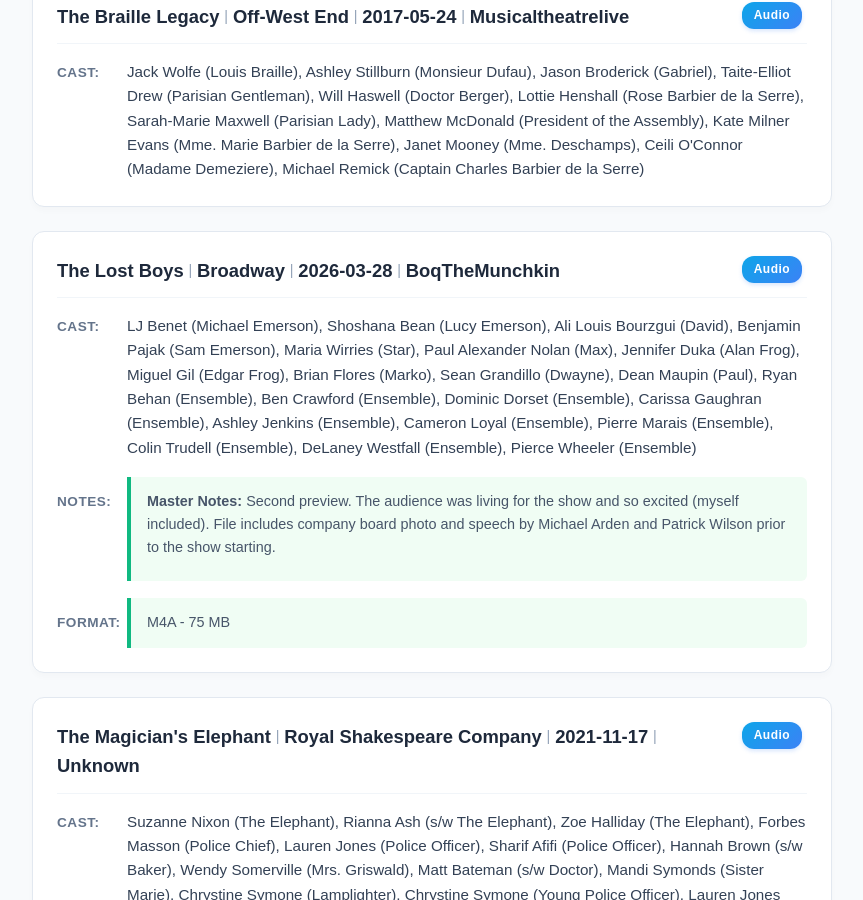
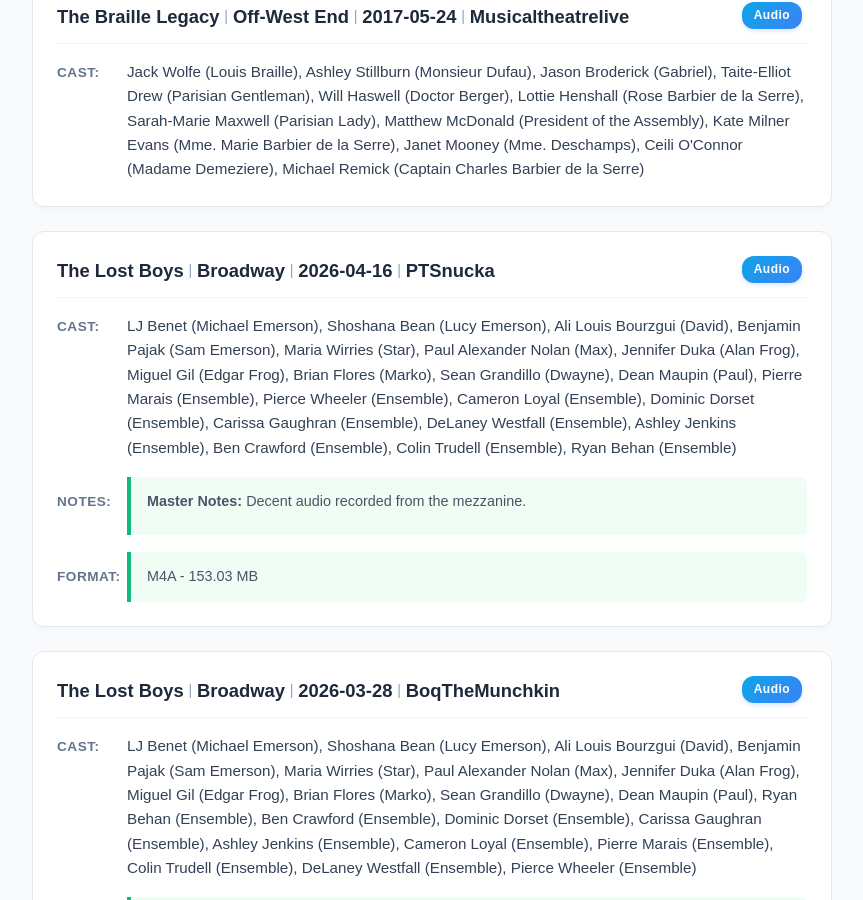
Before and after one commit to DireSpider/direspider.github.io, a Jekyll site: the page built from audios/index.html, in a window 1280 px wide and 900 px high, scrolled down 20991 px. Shown: the whole window, without its empty margins (208-1071 px from the left). Built offline with Jekyll 4.4.1, drawn with Linux system fonts in a browser that asks for light colours.

Commit message:
update audio include html

```diff
--- a/_includes/audios.html
+++ b/_includes/audios.html
@@ -3016,6 +3016,65 @@
             <span class="separator">|</span>
             <span>Broadway</span>
             <span class="separator">|</span>
+            <span>2026-04-16</span>
+            <span class="separator">|</span>
+            <span>PTSnucka</span>
+          </div>
+
+          <div class ="header-badges">
+        <span class="media-type-badge">audio</span>
+
+
+
+
+
+             </div>
+
+        </div>
+
+        <div class="info-section">
+            <span class="label">Cast:</span>
+            <span id="cast-display" class="content-text">
+                LJ Benet (Michael Emerson), Shoshana Bean (Lucy Emerson), Ali Louis Bourzgui (David), Benjamin Pajak (Sam Emerson), Maria Wirries (Star), Paul Alexander Nolan (Max), Jennifer Duka (Alan Frog), Miguel Gil (Edgar Frog), Brian Flores (Marko), Sean Grandillo (Dwayne), Dean Maupin (Paul), Pierre Marais (Ensemble), Pierce Wheeler (Ensemble), Cameron Loyal (Ensemble), Dominic Dorset (Ensemble), Carissa Gaughran (Ensemble), DeLaney Westfall (Ensemble), Ashley Jenkins (Ensemble), Ben Crawford (Ensemble), Colin Trudell (Ensemble), Ryan Behan (Ensemble)
+            </span>
+        </div>
+
+
+      <div class="info-section">
+          <span class="label">Notes:</span>
+          <div class="notes-text">
+
+
+              <div style="margin-bottom: 0.5rem;">
+                  <strong>Master Notes:</strong> Decent audio recorded from the mezzanine.
+              </div>
+
+
+
+
+          </div>
+      </div>
+
+
+
+
+
+
+<div class="info-section">
+<span class="label">Format:</span>
+<div class="notes-text">
+ M4A - 153.03 MB
+</div>
+</div>
+
+    </div>    <div class="recording-card">
+        <div class="header">
+
+          <div class="header-info">
+            <span>The Lost Boys</span>
+            <span class="separator">|</span>
+            <span>Broadway</span>
+            <span class="separator">|</span>
             <span>2026-03-28</span>
             <span class="separator">|</span>
             <span>BoqTheMunchkin</span>
```
